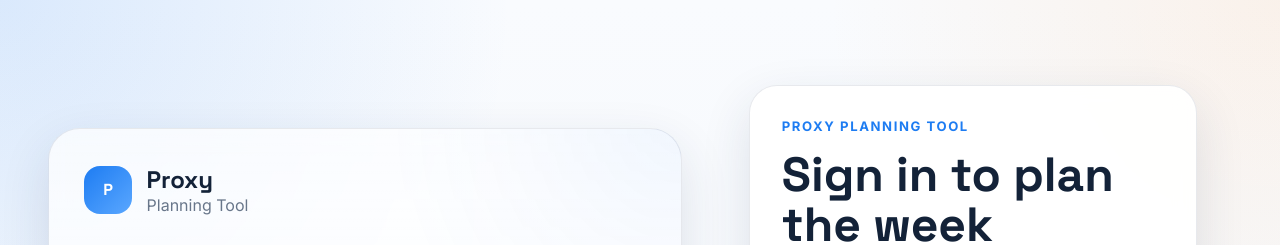
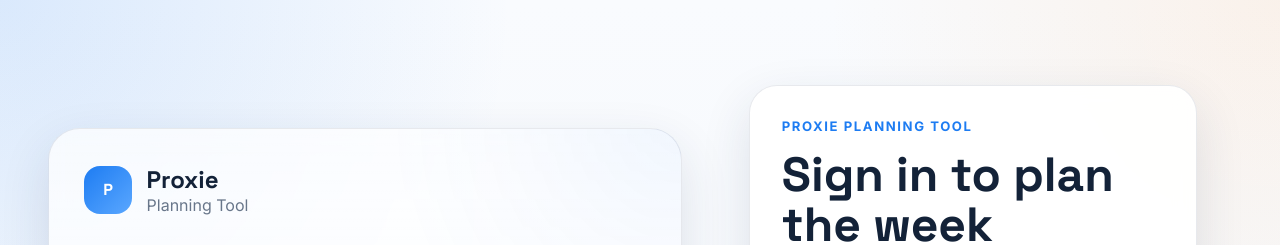
Before and after one commit to detactivepritam/Planning-Tool-, a SvelteKit app: page / in a window 1280 px wide. Shown: the top 245 px of the page. Built offline with nearby package versions, Linux system fonts and the light colour scheme.

Commit message:
Update product branding to Proxie

```diff
--- a/src/lib/components/Header.svelte
+++ b/src/lib/components/Header.svelte
@@ -16,7 +16,7 @@
   <div class="brand">
     <div class="logo">P</div>
     <div>
-      <div class="name">Proxy</div>
+      <div class="name">Proxie</div>
       <div class="subtitle">Planning Tool</div>
     </div>
   </div>
--- a/src/lib/components/Login.svelte
+++ b/src/lib/components/Login.svelte
@@ -42,7 +42,7 @@
 </script>
 
 <div class="login-card surface">
-  <div class="eyebrow">Proxy Planning Tool</div>
+  <div class="eyebrow">Proxie Planning Tool</div>
   <h1>Sign in to plan the week</h1>
   <p>Use the demo login to enter the planning workspace.</p>
 
--- a/src/routes/+page.svelte
+++ b/src/routes/+page.svelte
@@ -25,8 +25,8 @@
 </script>
 
 <svelte:head>
-  <title>Proxy Planning Tool</title>
-  <meta name="description" content="Proxy login page" />
+  <title>Proxie Planning Tool</title>
+  <meta name="description" content="Proxie login page" />
 </svelte:head>
 
 <main class="login-page">
@@ -34,7 +34,7 @@
     <div class="brand">
       <div class="logo">P</div>
       <div>
-        <div class="title">Proxy</div>
+        <div class="title">Proxie</div>
         <div class="subtitle">Planning Tool</div>
       </div>
     </div>
```
